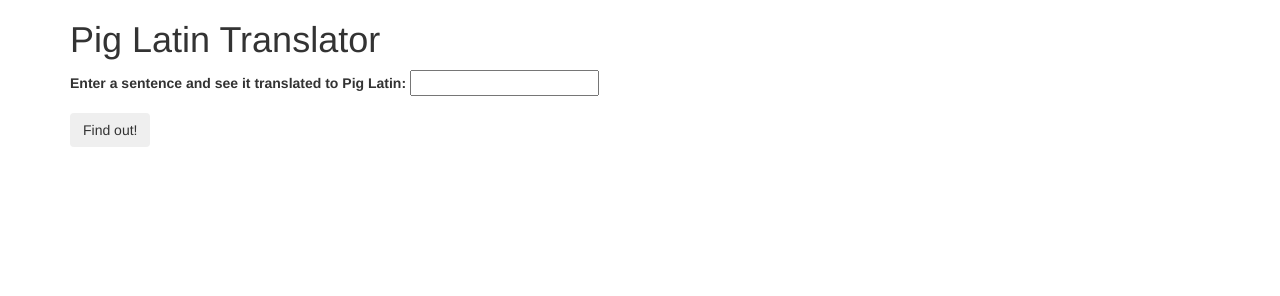
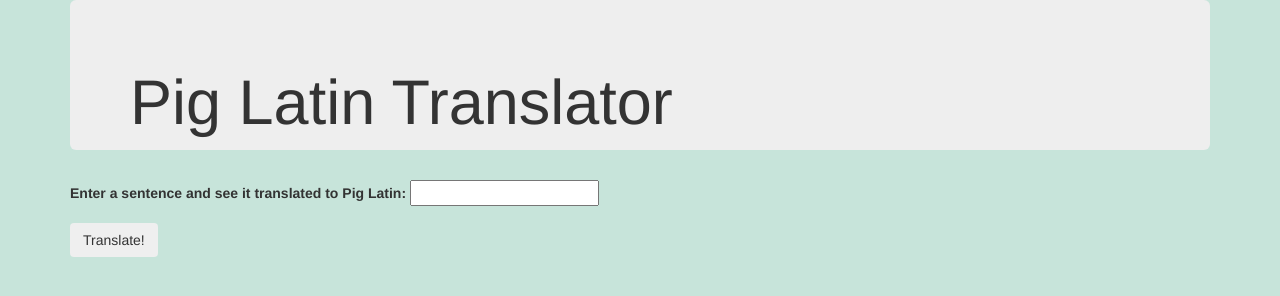
Before and after one commit to MPetersen89/pig-latin-translator-1, a plain HTML site: page index.html in a window 1280 px wide. Drawn offline with Linux system fonts and the light colour scheme.

Commit message:
Added additional specs to Readme.md and background color and jumbotron class to header

```diff
--- a/css/styles.css
+++ b/css/styles.css
@@ -0,0 +1,7 @@
+body {
+    background-color: rgb(199, 228, 218);
+}
+
+.jumbotron {
+    height: 150px;
+}
--- a/index.html
+++ b/index.html
@@ -9,7 +9,9 @@
   </head>
   <body>
     <div class="container">
-      <h1>Pig Latin Translator</h1>
+        <div class="jumbotron">
+          <h1>Pig Latin Translator</h1>
+        </div>
 
       <form id="pig-latin">
         <div class="form-group">
@@ -17,12 +19,11 @@
           <input id="sentence" type="text">
         </div>
 
-        <button type="submit" class="btn">Find out!</button>
+        <button type="submit" class="btn">Translate!</button>
 
       </form>
 
       <div id="result">
-
       </div>
 
     </div>
```
Also changed, not shown: 1 other file.
